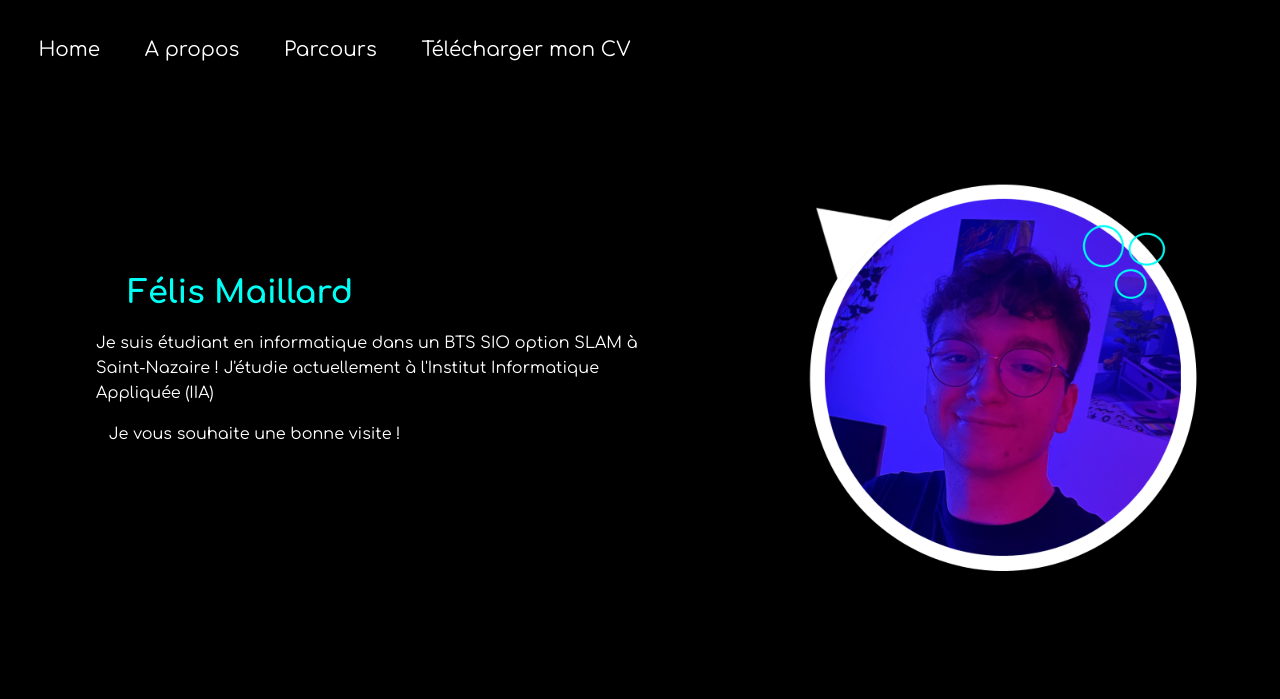
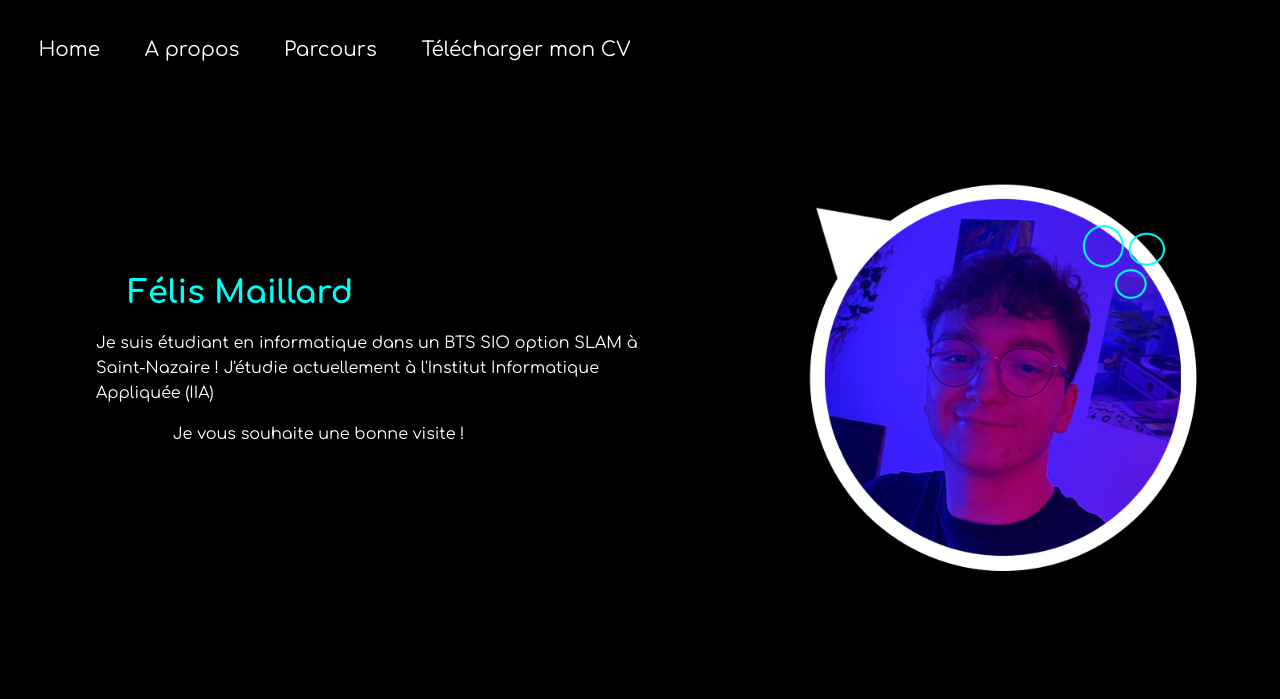
Before and after one commit to FelisMaillard/Portfolio, a PHP site: page / in a window 1280 px wide. Shown: the top 699 px of the page. Run offline with PHP 8.4, Linux system fonts and the light colour scheme.

Commit message:
a propos de moi

```diff
--- a/style.css
+++ b/style.css
@@ -68,5 +68,5 @@ body{
     transition: transform 0.25s;
 }
 #jvsubv{
-    margin-left: 17%;
+    margin-left: 27%;
 }
```
